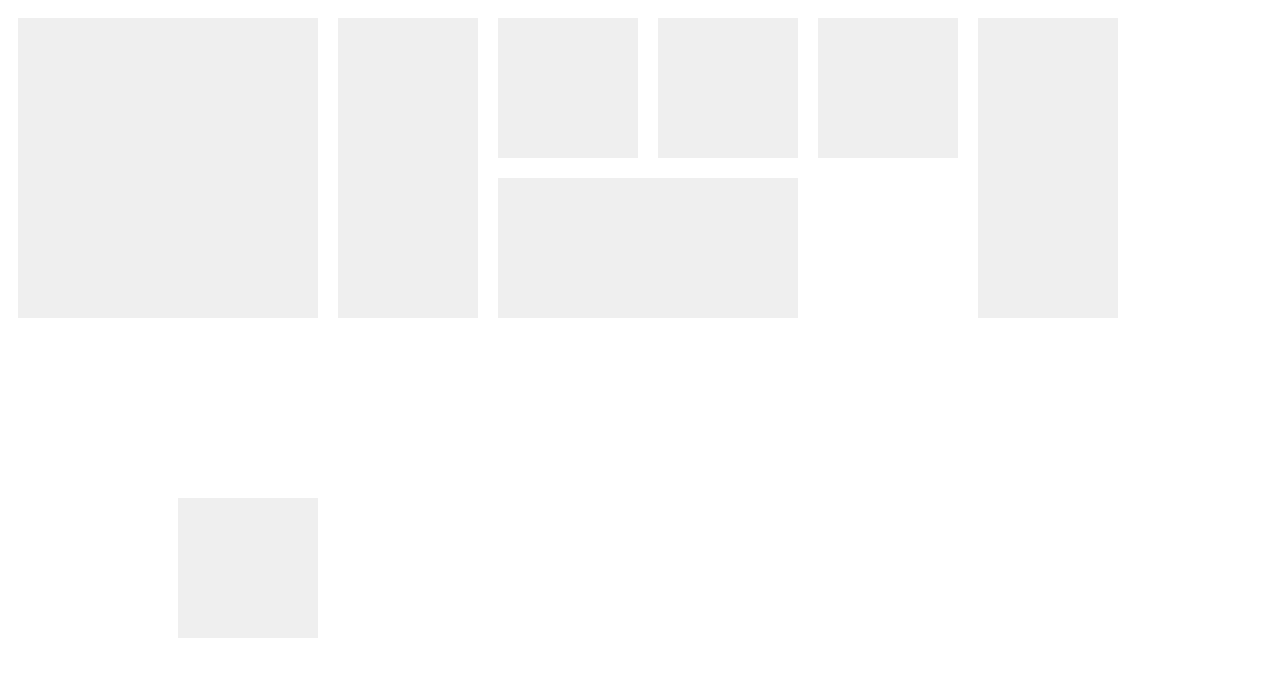
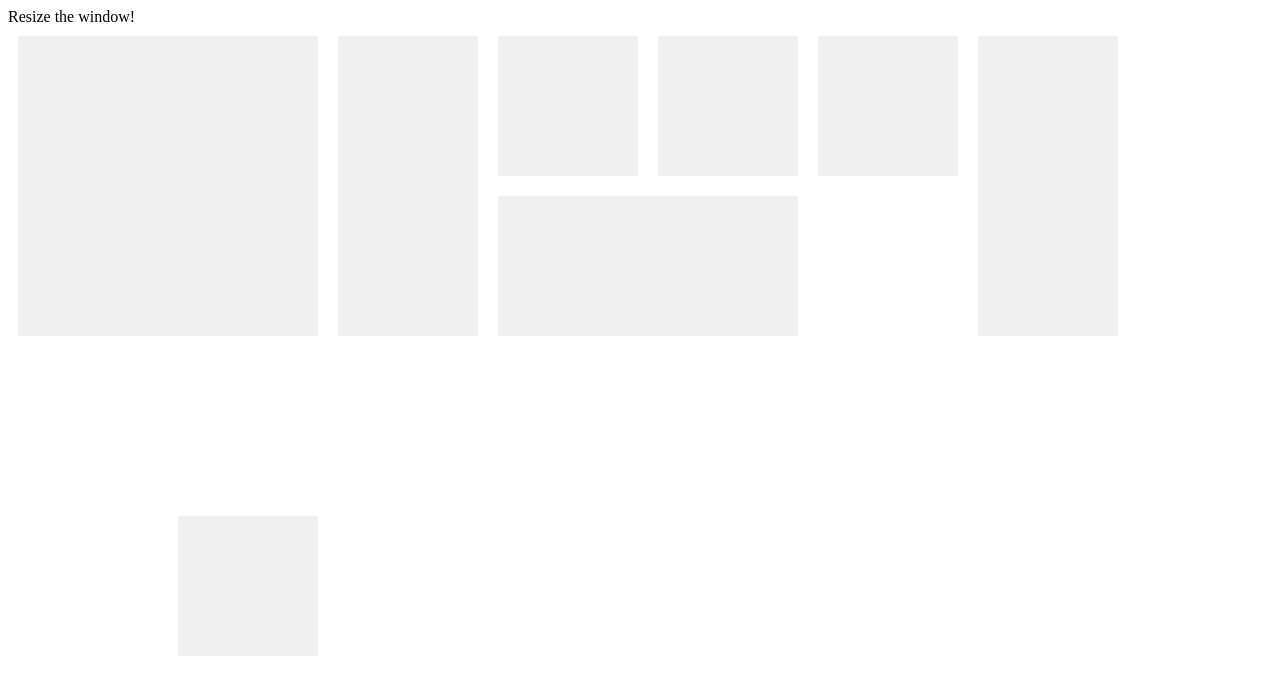
Before and after one commit to joannecheng/gridster-test, a plain HTML site: page index.html in a window 1280 px wide. Drawn offline with Linux system fonts and the light colour scheme.

Commit message:
just a little message

```diff
--- a/index.html
+++ b/index.html
@@ -12,6 +12,7 @@
   </head>
 
   <body>
+    Resize the window!
     <div class="gridster">
       <ul class="items">
         <li data-row="1" data-col="1" data-sizex="2" data-sizey="2"></li>
```
